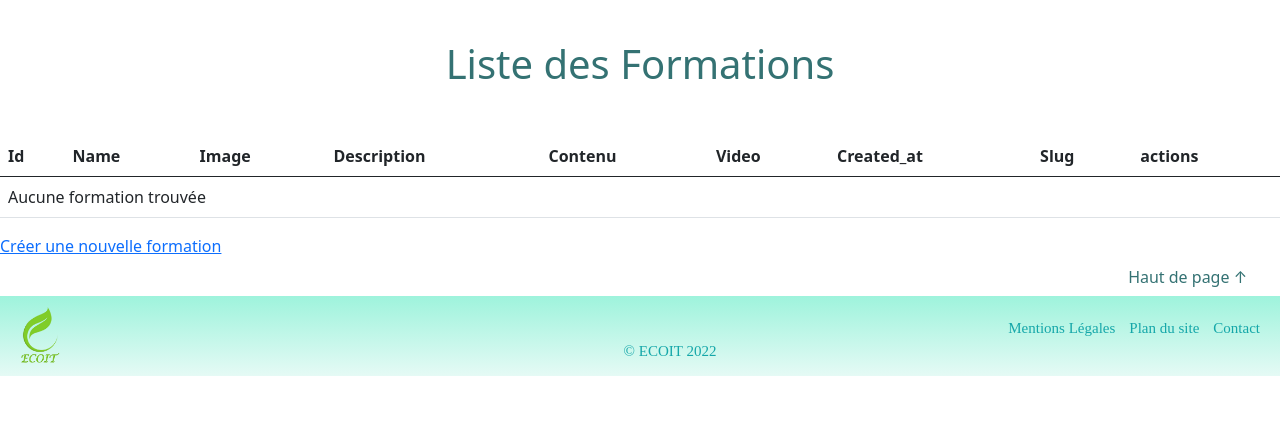
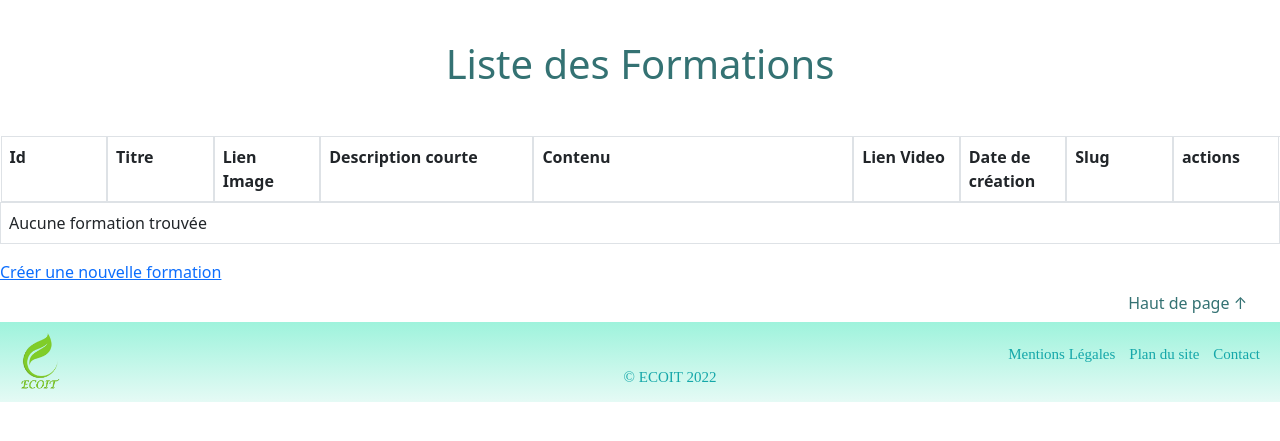
Before and after one commit to ElodieMarquet/ecoitECF, a Symfony app: template templates/create_forma/index.html.twig in a window 1280 px wide. Shown: the part 150-591 px from the top of the page. Run offline with Twig, Linux system fonts and the light colour scheme; the template is opened without the code that fills it, so the values that code supplies are empty; some libraries are stand-ins or nearby versions.

Commit message:
modif crud

```diff
--- a/src/Controller/CatalogueController.php
+++ b/src/Controller/CatalogueController.php
@@ -14,7 +14,7 @@ class CatalogueController extends AbstractController
     public function index(SectionRepository $sectionRepository): Response
     {
         return $this->render('catalogue/index.html.twig', [
-            'section' => $sectionRepository->findBy([], ['customsectionOder' => 'asc'])
+            'section' => $sectionRepository->findBy([], ['id' => 'asc'])
         ]);
     }
 
--- a/templates/create_forma/index.html.twig
+++ b/templates/create_forma/index.html.twig
@@ -5,32 +5,32 @@
 {% block body %}
     <h1>Liste des Formations</h1>
 
-    <table class="table">
-        <thead>
-            <tr>
-                <th>Id</th>
-                <th>Name</th>
-                <th>Image</th>
-                <th>Description</th>
-                <th>Contenu</th>
-                <th>Video</th>
-                <th>Created_at</th>
-                <th>Slug</th>
-                <th>actions</th>
+    <table class="table table-bordered">
+        <thead class="thead-light">
+            <tr class="d-flex">
+                <th class="col-1">Id</th>
+                <th class="col-1">Titre</th>
+                <th class="col-1">Lien Image</th>
+                <th class="col-2">Description courte</th>
+                <th class="col-3">Contenu</th>
+                <th class="col-1">Lien Video</th>
+                <th class="col-1">Date de création</th>
+                <th class="col-1">Slug</th>
+                <th class="col-1">actions</th>
             </tr>
         </thead>
         <tbody>
         {% for formation in formations %}
-            <tr>
-                <td>{{ formation.id }}</td>
-                <td>{{ formation.name }}</td>
-                <td>{{ formation.image }}</td>
-                <td>{{ formation.description }}</td>
-                <td>{{ formation.contenu }}</td>
-                <td>{{ formation.video }}</td>
-                <td>{{ formation.createdAt ? formation.createdAt|date('Y-m-d H:i:s') : '' }}</td>
-                <td>{{ formation.slug }}</td>
-                <td>
+            <tr class="d-flex">
+                <td class="col-1">{{ formation.id }}</td>
+                <td class="col-1">{{ formation.name }}</td>
+                <td class="col-1">{{ formation.image }}</td>
+                <td class="col-2">{{ formation.description }}</td>
+                <td class="col-3">{{ formation.contenu }}</td>
+                <td class="col-1">{{ formation.video }}</td>
+                <td class="col-1">{{ formation.createdAt ? formation.createdAt|date('Y-m-d H:i:s') : '' }}</td>
+                <td class="col-1">{{ formation.slug }}</td>
+                <td class="col-1">
                     <a href="{{ path('app_create_forma_show', {'id': formation.id}) }}">show</a>
                     <a href="{{ path('app_create_forma_edit', {'id': formation.id}) }}">edit</a>
                 </td>
--- a/templates/formation/index.html.twig
+++ b/templates/formation/index.html.twig
@@ -3,7 +3,7 @@
 {% block title %}{{forma.name}}{% endblock %}
 
 {% block body %}
-{{ dump(forma.getNomAuteur.getNom)}}
+
 <main>
   <h1>{{forma.name}}</h1>
   <video autoplay controls><a href={{forma.video}}></a></video>
```
Also changed, not shown: src/Controller/CreateFormaController.php (+55 -0 lines), src/Controller/MenuformationController.php (deleted, +0 -28 lines), src/Form/FormationType.php (+33 -3 lines), templates/menuformation.html.twig (deleted, +0 -20 lines).
